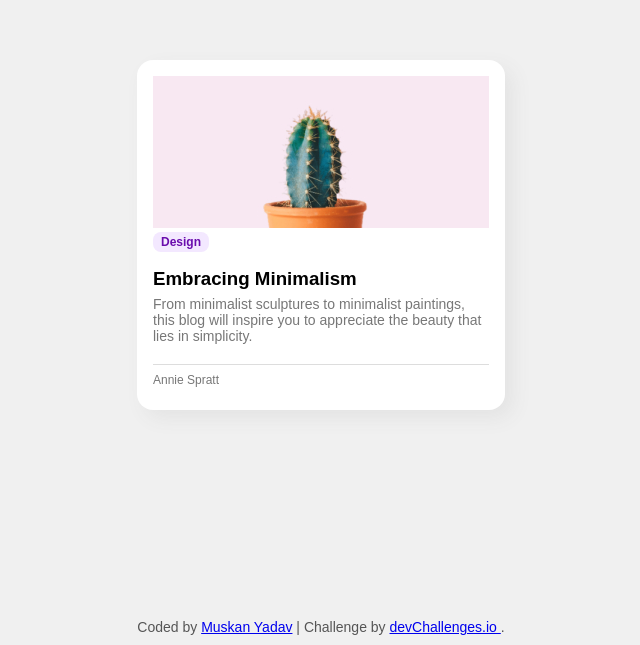
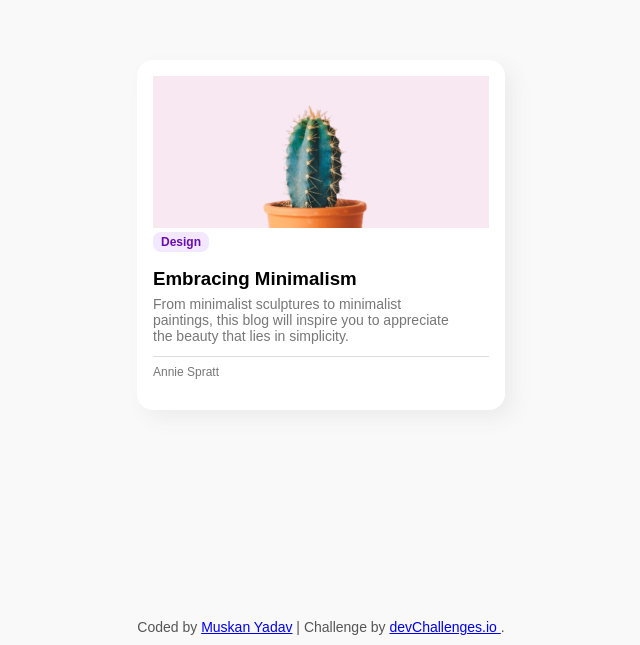
Before and after one commit to MuskanYadavPro/Minimal_Blog_Card, a plain HTML site: page index.html in a window 1280 px wide. Shown: the part 155-800 px from the top of the page, without its empty margins (319-959 px from the left). Drawn offline with Linux system fonts and the light colour scheme.

Commit message:
Update style.css

```diff
--- a/style.css
+++ b/style.css
@@ -17,9 +17,10 @@ body {
   flex-direction: column;
   align-items: center;
   justify-content: center;
-  background-color: #f0f0f0;
+  background-color: #f9f9f9;
   font-family: sans-serif;
   padding: 20px;
+  gap: 12px;
 }
 
 .box {
@@ -59,9 +60,12 @@ h3 {
 }
 
 .box p {
-  margin-bottom: 20px;
+  max-width: 300px;
+  margin-left: 0;
+  margin-right: auto;
   font-size: 14px;
   color: var(--grey);
+
 }
 
 hr {
```
